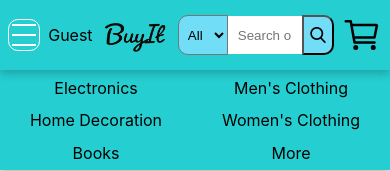
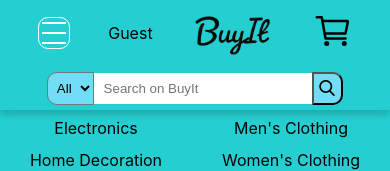
Before and after one commit to ofekmymon/BuyIt-Frontend, a React (Create React App) app: page /order in a window 390 px wide. Shown: the top 171 px of the page. Built offline with nearby package versions, Linux system fonts and the light colour scheme; no server answers.

Commit message:
mobile ui fixes

```diff
--- a/src/components/Body/mainpage/MiddleBody.js
+++ b/src/components/Body/mainpage/MiddleBody.js
@@ -4,7 +4,7 @@ import styles from "./MiddleBody.module.css";
 import { FaArrowLeft } from "react-icons/fa";
 import { FaArrowRight } from "react-icons/fa";
 import { useQuery } from "@tanstack/react-query";
-import { useNavigate } from "react-router-dom";
+import { Link, useNavigate } from "react-router-dom";
 import { shortenNames, categoryToTitle } from "../../../hooks/useUtilities";
 import axios from "axios";
 const SERVER_URL = process.env.REACT_APP_SERVER_URL;
@@ -42,8 +42,9 @@ export default function MiddleBody(props) {
 
   return (
     <div className={styles.slidingContainer}>
-      <h3 className={styles.title}>{categoryToTitle(props.category)}</h3>
-
+      <Link style={{ color: "black" }} to={`/category-page/${props.category}`}>
+        <h3 className={styles.title}>{categoryToTitle(props.category)}</h3>
+      </Link>
       <button
         onClick={handlePrev}
         className={`${styles.slidingBtn} ${styles.noMobile}`}
--- a/src/components/Body/mainpage/MiddleBody.module.css
+++ b/src/components/Body/mainpage/MiddleBody.module.css
@@ -94,13 +94,13 @@
     overflow-x: auto;
   }
   .panel {
-    height: 150px;
-    max-width: 50px;
-    flex: 0 0 calc(100% / 5 - 20px);
+    height: 120px;
+    max-width: 100px;
+    flex: none;
   }
   .panelImage {
-    height: 75px;
-    width: 100%;
+    min-height: 50px;
+    aspect-ratio: 1/1;
     margin-bottom: 3px;
   }
   .container {
--- a/src/components/Head/Navbar.js
+++ b/src/components/Head/Navbar.js
@@ -93,6 +93,22 @@ export default function Navbar() {
       <Link to={"/"}>
         <img src={Logo} alt="BuyIt" className={styles.logo} />
       </Link>
+      {/* MOBILE CART ONLY */}
+      <div
+        // click event on the cart container to open cart
+        className={`${styles.cartContainer} ${styles.mobile}`}
+        onClick={() => {
+          setCart(!cart);
+        }}
+      >
+        <IoCartOutline size={"40px"} />
+        <div className={`${styles.myCart} ${styles.noMobile}`}>
+          <div>My Cart</div>
+          <span className={`${styles.cartLength} `}>
+            {cartData?.length || 0}
+          </span>
+        </div>
+      </div>
       {<SearchBar />}
       <Link
         className={`${styles.tag} ${styles.noMobile}`}
@@ -102,7 +118,7 @@ export default function Navbar() {
       </Link>
       <div
         // click event on the cart container to open cart
-        className={styles.cartContainer}
+        className={`${styles.cartContainer} ${styles.noMobile}`}
         onClick={() => {
           setCart(!cart);
         }}
--- a/src/components/Head/Navbar.module.css
+++ b/src/components/Head/Navbar.module.css
@@ -8,6 +8,7 @@
   align-items: center;
   z-index: 10;
   box-shadow: 0 4px 8px rgba(0, 0, 0, 0.2);
+  flex-wrap: wrap;
 }
 .logo {
   width: 130px;
@@ -106,6 +107,7 @@
   }
   .container {
     position: relative;
+    height: 110px;
   }
   .welcome {
     display: none;
@@ -120,11 +122,12 @@
     width: 0;
   }
   .logo {
-    height: 30px;
-    width: 65px;
+    height: 40px;
+    width: 80px;
   }
+
   .cartContainer {
-    height: 100%;
+    width: 10%;
     align-items: center;
     justify-content: center;
   }
--- a/src/components/Head/Profile.js
+++ b/src/components/Head/Profile.js
@@ -32,8 +32,8 @@ export default function Profile(props) {
     >
       <div className={`${styles.container} ${active ? "" : styles.out}`}>
         <h3 className={`${styles.title} `}>
-          Hello,
           {/* if loading return loading, after loading decide if user or signin */}
+          Hello,{" "}
           <Link
             to={`${user ? "/profile-details" : "/signin"}`}
             onClick={() => {
--- a/src/components/Head/SearchBar.module.css
+++ b/src/components/Head/SearchBar.module.css
@@ -42,8 +42,17 @@
 }
 
 @media (max-width: 768px) {
+  .container {
+    width: 80%;
+    height: 30%;
+  }
+  .searchBar {
+    width: 70%;
+  }
   .categories {
-    content: "";
-    width: 50px;
+    width: 15%;
+  }
+  .searchButton {
+    width: 10%;
   }
 }
```
Also changed, not shown: 1 other file (tests, documents, lock files or other folders).
